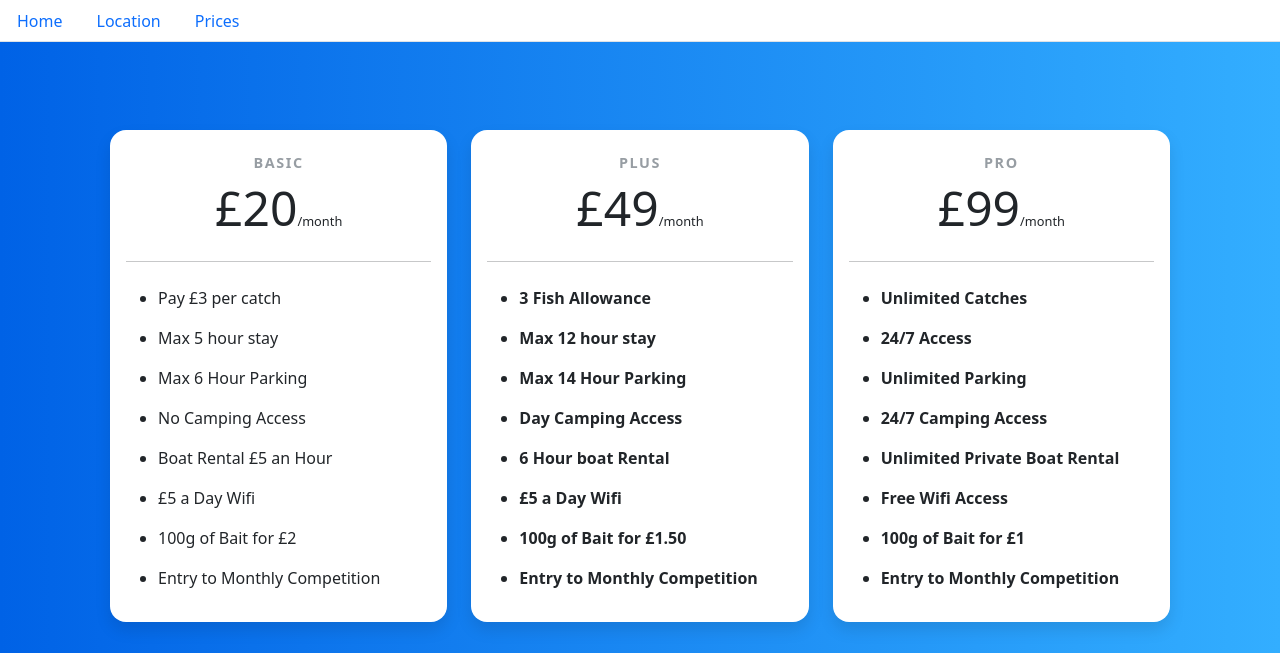
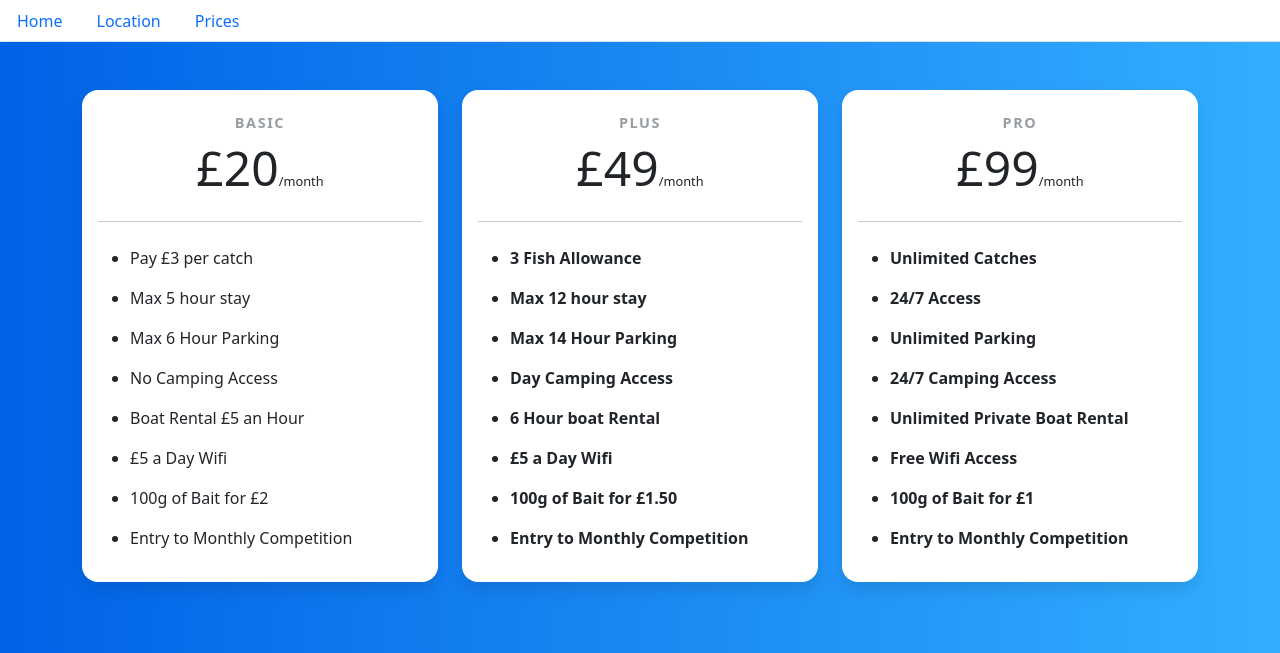
Before and after one commit to HTMLMonger/Fishing, a plain HTML site: page prices.html in a window 1280 px wide. Shown: the top 653 px of the page. Drawn offline with nearby package versions, Linux system fonts and the light colour scheme.

Commit message:
Add files via upload

```diff
--- a/prices.html
+++ b/prices.html
@@ -25,7 +25,7 @@
     </ul>
 
 
-
+      <div class="background">
 <section class="pricing py-5">
     <div class="container">
       <div class="row">
@@ -98,9 +98,9 @@
     <h2 class="text-center">Contact us today at Aberdeenfishing@gmail.com</h2>
   </section>
 
+</div>
 
+<script src="https://cdn.jsdelivr.net/npm/bootstrap@5.0.2/dist/js/bootstrap.bundle.min.js" integrity="sha384-MrcW6ZMFYlzcLA8Nl+NtUVF0sA7MsXsP1UyJoMp4YLEuNSfAP+JcXn/tWtIaxVXM" crossorigin="anonymous"></script>
 
-
-    <script src="https://cdn.jsdelivr.net/npm/bootstrap@5.0.2/dist/js/bootstrap.bundle.min.js" integrity="sha384-MrcW6ZMFYlzcLA8Nl+NtUVF0sA7MsXsP1UyJoMp4YLEuNSfAP+JcXn/tWtIaxVXM" crossorigin="anonymous"></script>
 </body>
 </html>
--- a/style2.css
+++ b/style2.css
@@ -1,14 +1,16 @@
 
 html, body {margin: 0; height: 100%; }
-section.pricing {
+.background {
     background: #007bff;
     background: linear-gradient(to right, #0062E6, #33AEFF);
+    object-fit: cover;
+  }
 
-
-
+  .pricing {
+    padding-bottom: 15vh
   }
-  .pricing .container{
-    padding: 5vh
+  .container{
+    padding-bottom: 15vh
   }
   .pricing .card {
     border: none;
```
